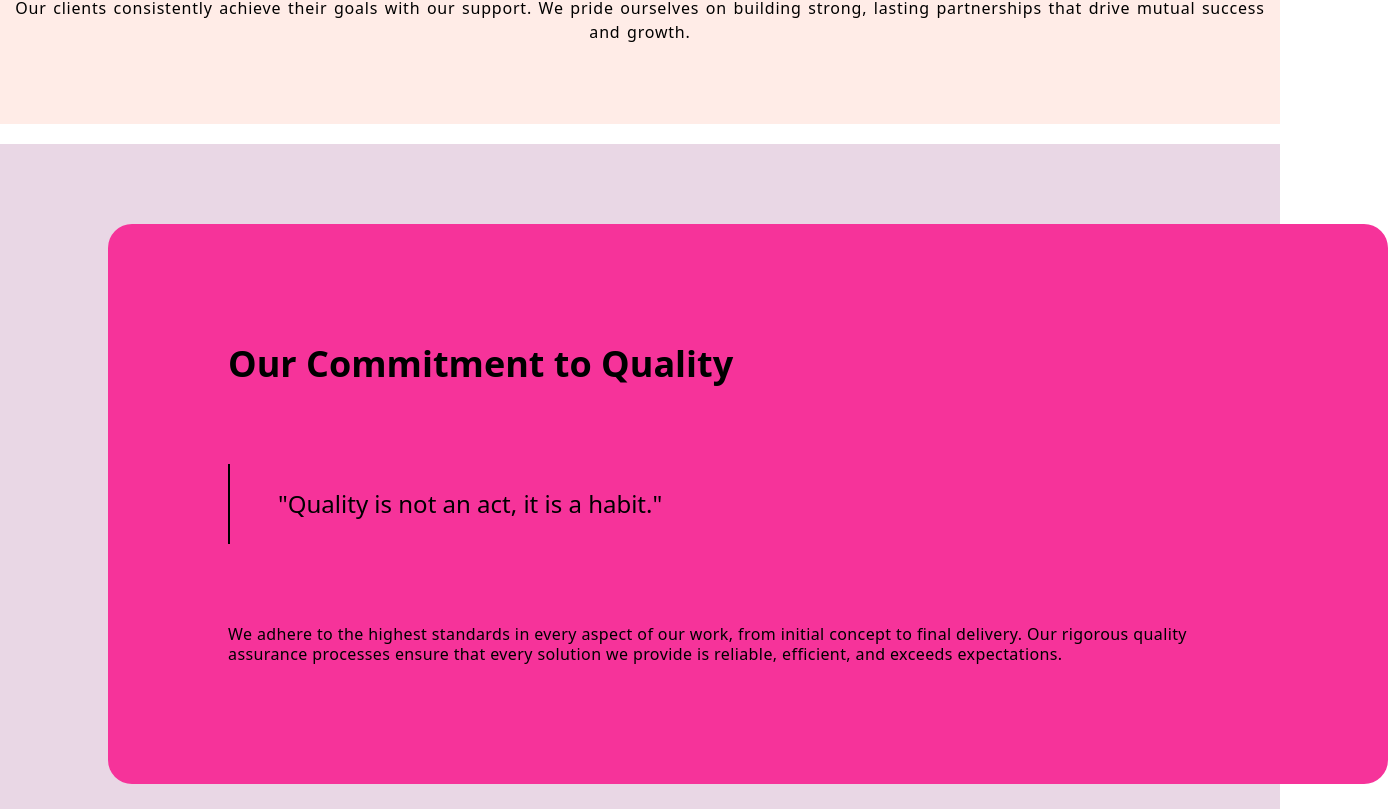
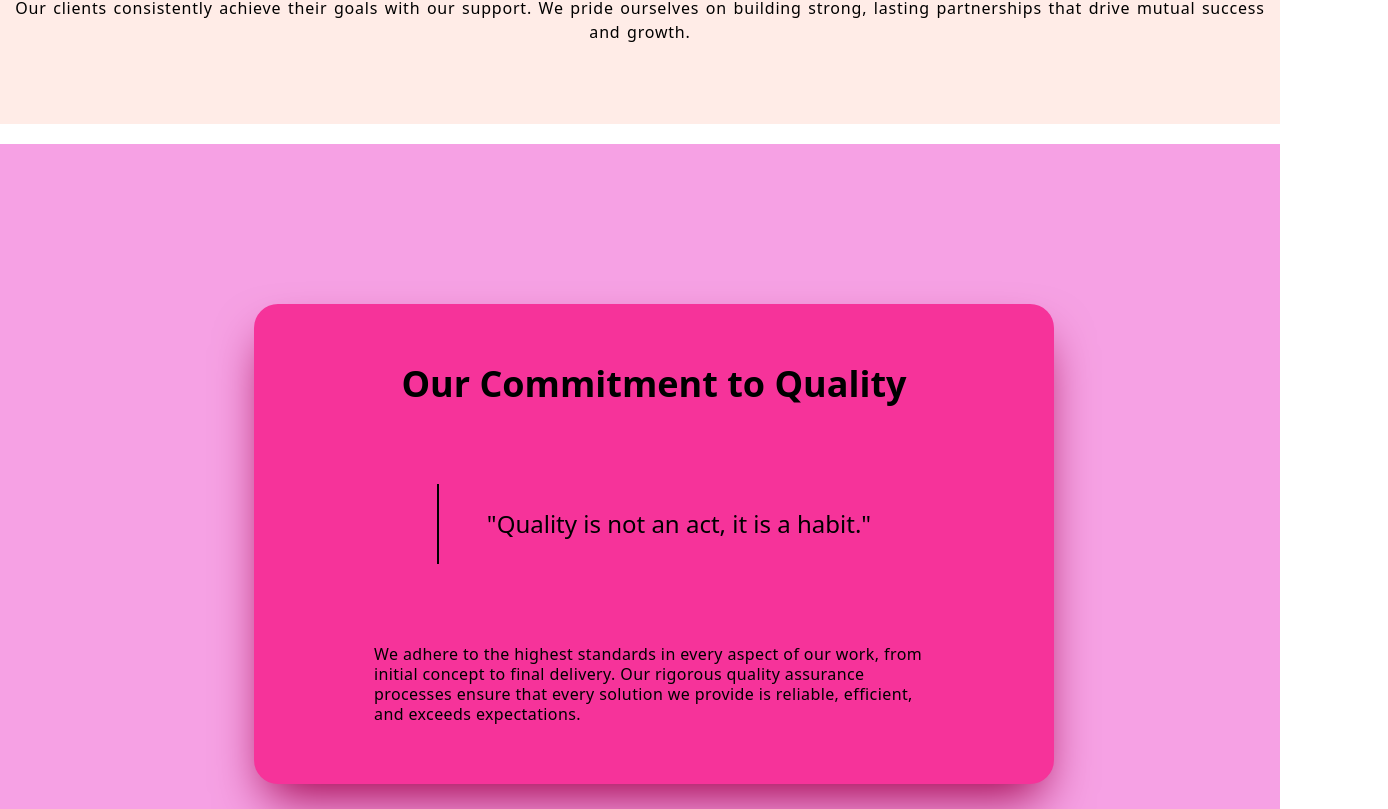
Before and after one commit to taussef123/blue-secure-web, a React (Vite) app: page / in a window 1280 px wide. Shown: the part 4931-5740 px from the top of the page, 1388 px wide, since content can reach past the window. Built offline with nearby package versions, Linux system fonts and the light colour scheme.

Commit message:
Homepage modified

```diff
--- a/src/pages/Home.jsx
+++ b/src/pages/Home.jsx
@@ -207,10 +207,10 @@ const Home = ()=>{
             mutual success and growth.
           </p>
         </div>
-        <div className="w-full bg-[#e9d7e5] h-screen mt-5 p-20">
+        <div className="w-full bg-[#f6a1e4] h-screen mt-5 p-20 grid place-items-center place-content-center">
           <div
             className="bg-pink-500
-          w-[80rem] h-[35rem] p-30 space-y-20 rounded-3xl ml-7"
+          w-[50rem] h-[30rem] p-30 space-y-20 rounded-3xl ml-7 grid place-content-center place-items-center shadow-2xl shadow-pink-800"
           >
             <h1 className="text-4xl font-semibold">Our Commitment to Quality</h1>
             <div className="flex space-x-12">
```
